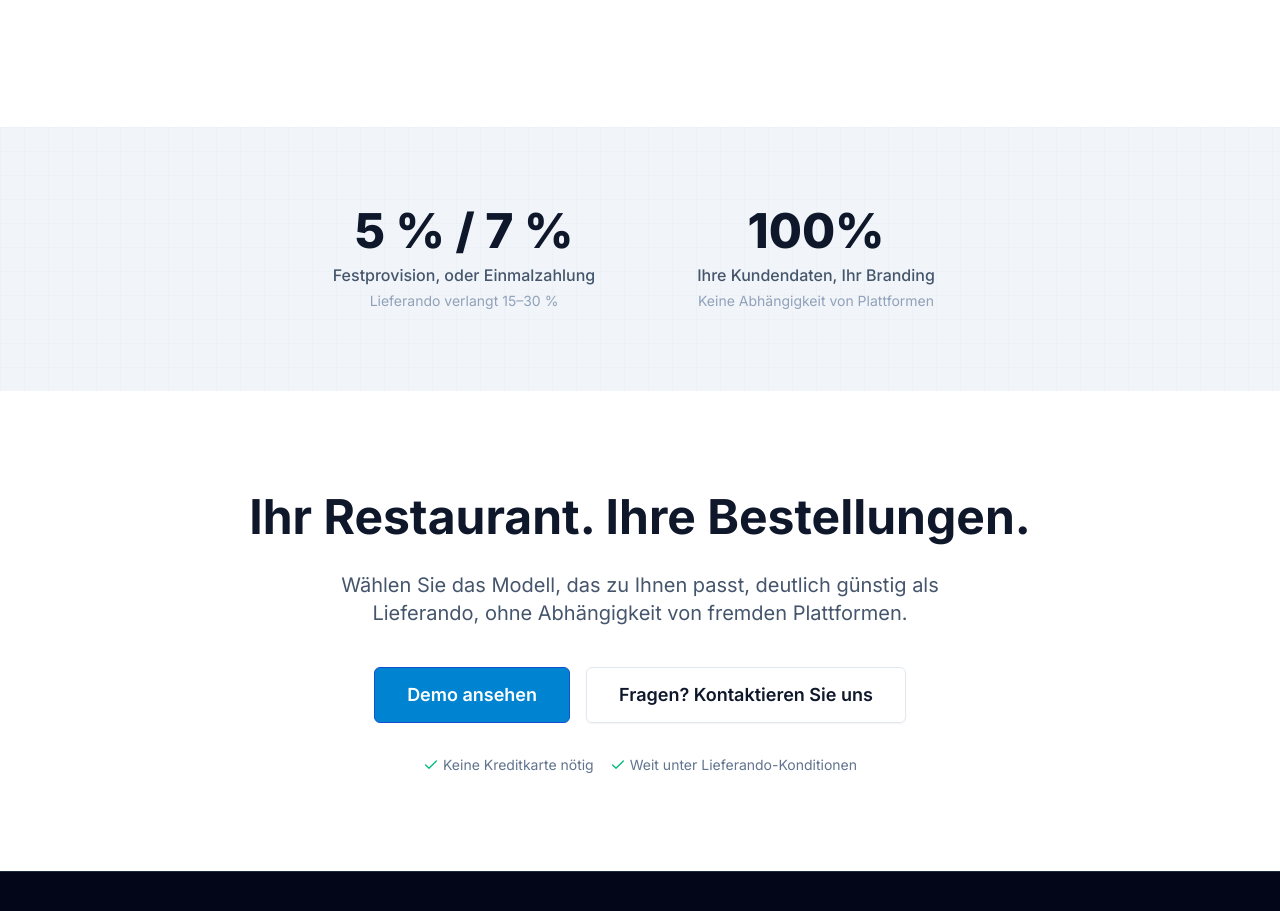
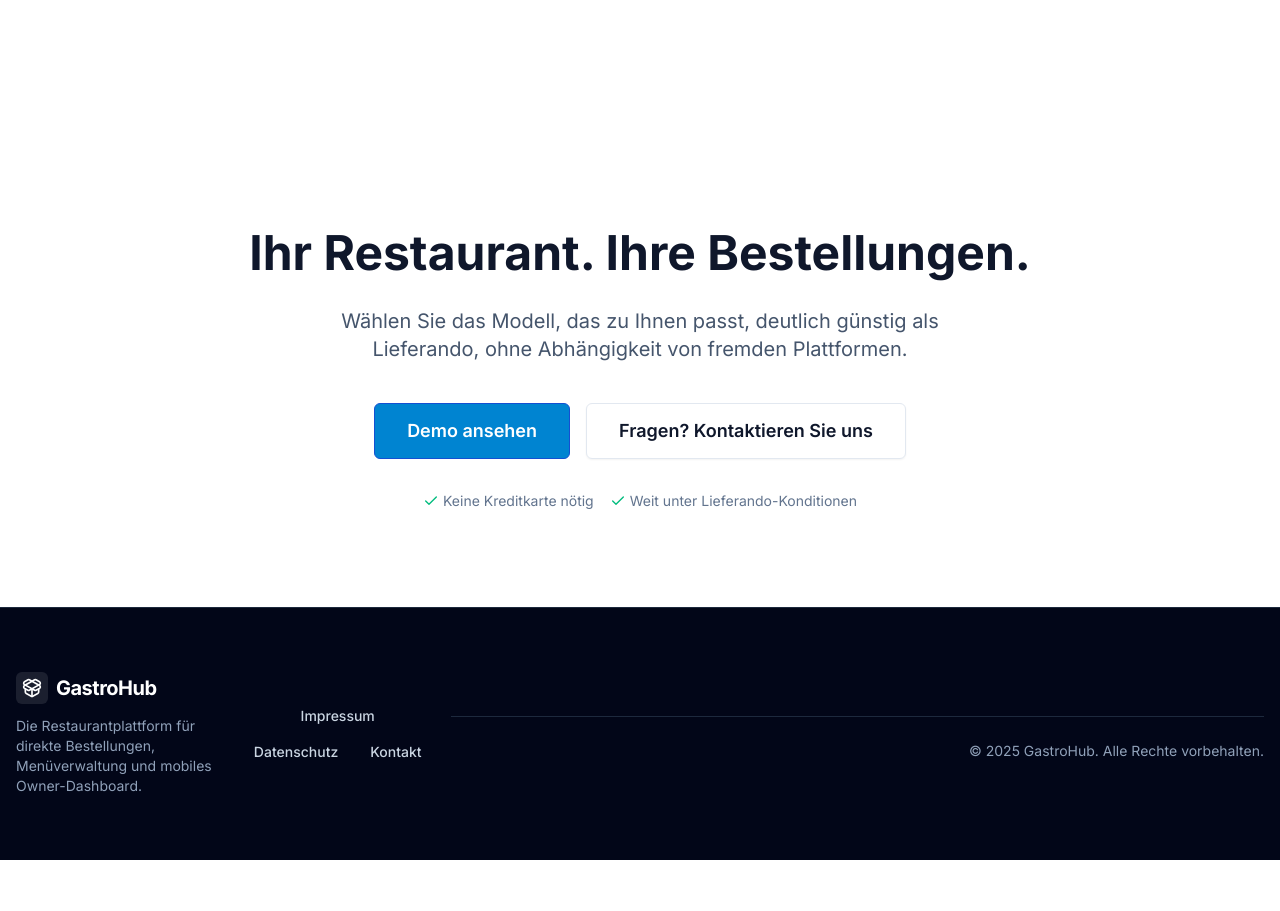
Before and after one commit to SamSphere/delidash, a React (Vite) app: page / in a window 1280 px wide. Shown: the part 5420-6331 px from the top of the page. After the commit the page ends 6280 px from the top, so only its background shows below. Built offline with nearby package versions, Linux system fonts and the light colour scheme.

Commit message:
Remove key facts stats widget (5%/7%, 100%)
Co-Authored-By: Claude Sonnet 4.6 <noreply@anthropic.com>

```diff
--- a/src/pages/Home.tsx
+++ b/src/pages/Home.tsx
@@ -331,25 +331,6 @@ export default function Home() {
         </div>
       </section>
 
-      {/* Key Facts */}
-      <section className="py-20 bg-slate-100 text-slate-900 relative overflow-hidden">
-        <div className="absolute inset-0 bg-[linear-gradient(to_right,#cbd5e11a_1px,transparent_1px),linear-gradient(to_bottom,#cbd5e11a_1px,transparent_1px)] bg-[size:24px_24px]"></div>
-        <div className="container mx-auto px-4 relative z-10">
-          <div className="grid grid-cols-1 md:grid-cols-2 gap-8 max-w-2xl mx-auto text-center">
-            <motion.div initial={{ opacity: 0, scale: 0.9 }} whileInView={{ opacity: 1, scale: 1 }} viewport={{ once: true }} transition={{ duration: 0.4 }}>
-              <div className="text-4xl md:text-5xl font-extrabold mb-2">5 % / 7 %</div>
-              <div className="text-slate-600 font-medium">Festprovision, oder Einmalzahlung</div>
-              <div className="text-slate-400 text-sm mt-1">Lieferando verlangt 15–30 %</div>
-            </motion.div>
-            <motion.div initial={{ opacity: 0, scale: 0.9 }} whileInView={{ opacity: 1, scale: 1 }} viewport={{ once: true }} transition={{ duration: 0.4, delay: 0.1 }}>
-              <div className="text-4xl md:text-5xl font-extrabold mb-2">100%</div>
-              <div className="text-slate-600 font-medium">Ihre Kundendaten, Ihr Branding</div>
-              <div className="text-slate-400 text-sm mt-1">Keine Abhängigkeit von Plattformen</div>
-            </motion.div>
-          </div>
-        </div>
-      </section>
-
       {/* Final CTA */}
       <section className="py-24 bg-white text-center text-slate-900">
         <div className="container mx-auto px-4 max-w-4xl">
```
